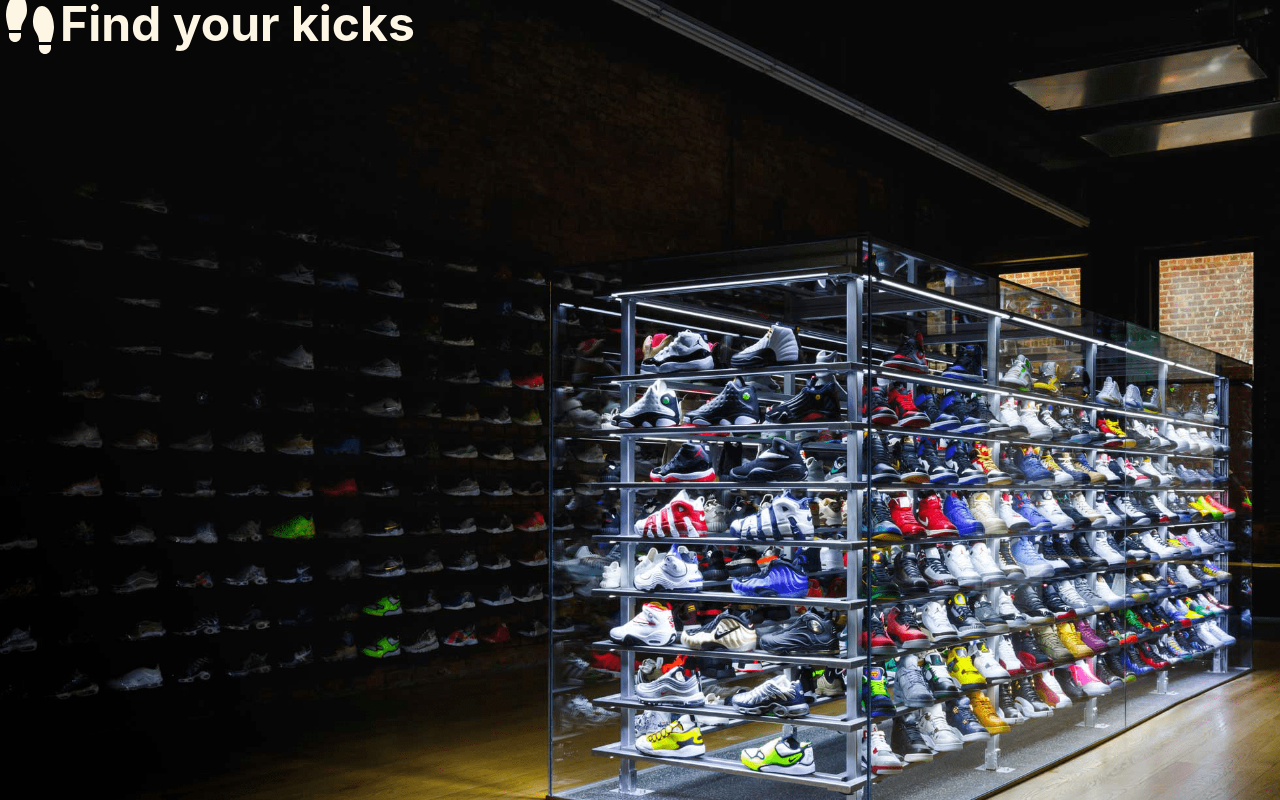
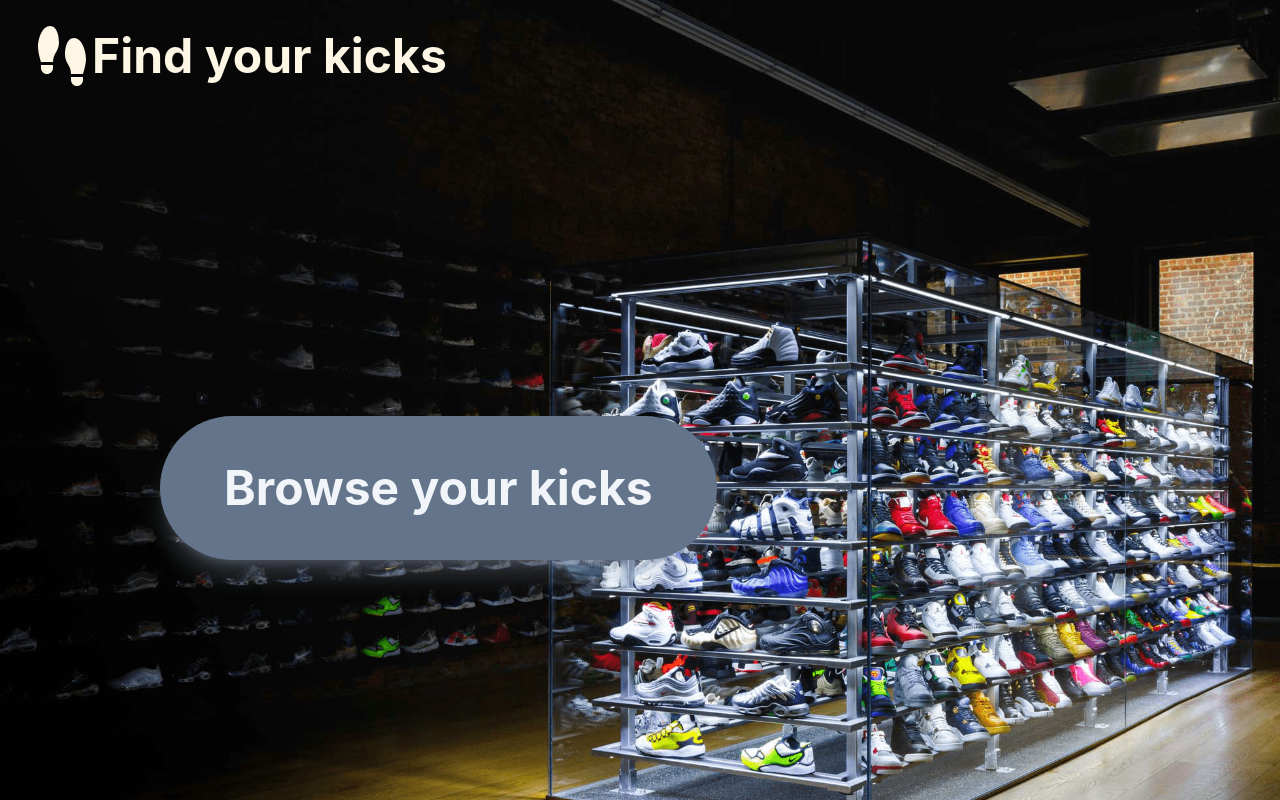
Before and after one commit to Ayut0/sneaker_search_app, a React (Create React App) app: page / in a window 1280 px wide. Built offline with nearby package versions, Linux system fonts and the light colour scheme.

Commit message:
Implemented button

```diff
--- a/src/App.js
+++ b/src/App.js
@@ -9,7 +9,6 @@ function App() {
   return (
     <div className="App">
       <header className="App-header">
-        {/* <h1>Hello React Router v6</h1> */}
         <Routes>
           <Route path="/home" element={<Home />} />
           <Route path="/" element={<HeroPage />} />
--- a/src/HeroPage/Header.js
+++ b/src/HeroPage/Header.js
@@ -4,7 +4,7 @@ import { faShoePrints } from "@fortawesome/free-solid-svg-icons";
 
 const Header = () => {
   return (
-    <header className="flex absolute left-xl top-xl">
+    <header className="flex absolute left-8 top-8">
       <FontAwesomeIcon
         icon={faShoePrints}
         className="transition -rotate-90 text-heading text-5xl"
--- a/src/HeroPage/HeroPage.js
+++ b/src/HeroPage/HeroPage.js
@@ -9,6 +9,9 @@ const HeroPage = () =>{
           className="h-screen w-screen bg-cover"
           style={{ backgroundImage: `url(${flightClub})` }}
         ></div>
+        <button class="absolute left-40 bottom-60 px-16 py-12 text-5xl font-bold transition-colors duration-300 rounded rounded-full shadow-xl bg-slate-500 hover:bg-slate-600 text-slate-100 shadow-slate-400/30">
+          Browse your kicks
+        </button>
       </div>
     );
 }
```
